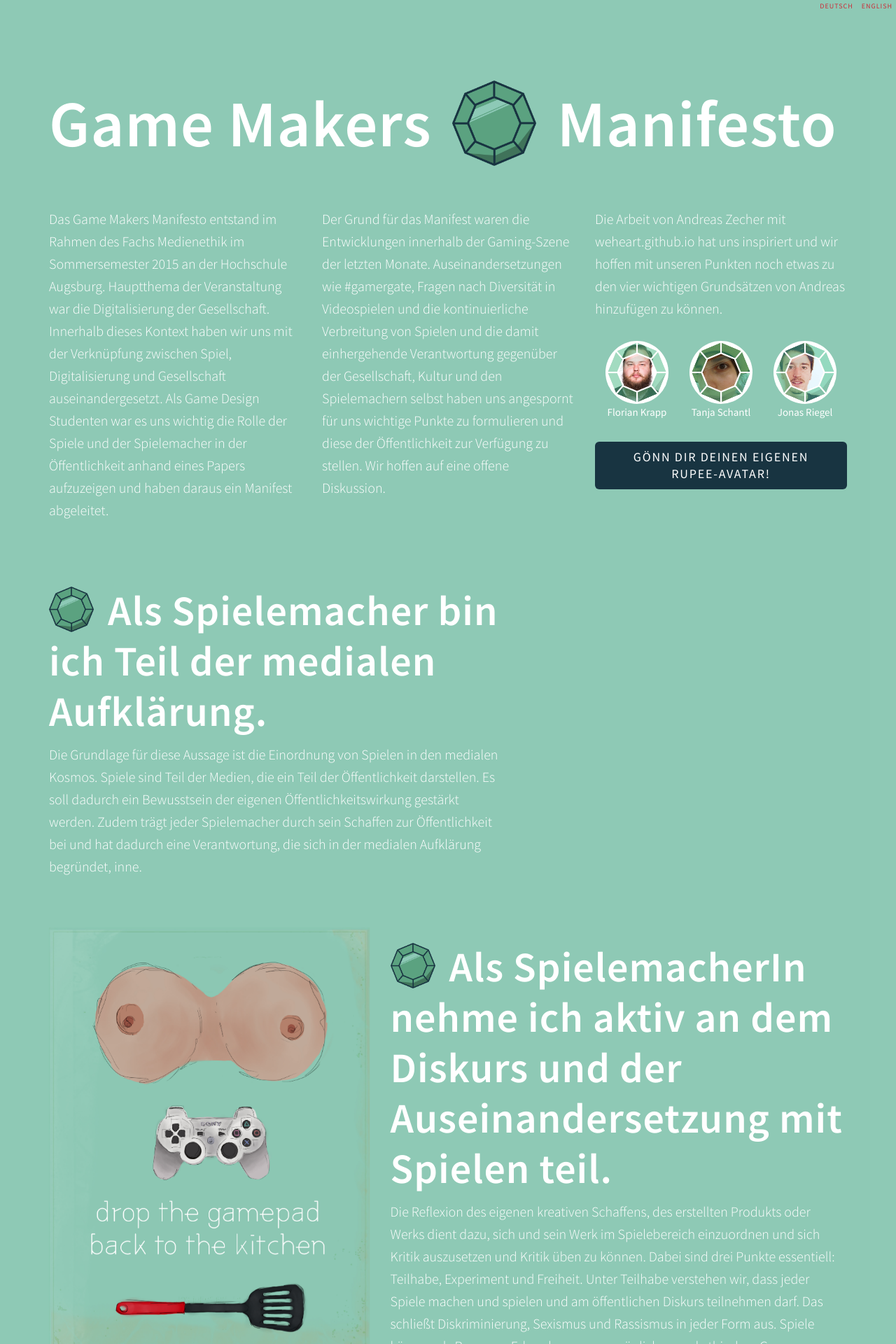
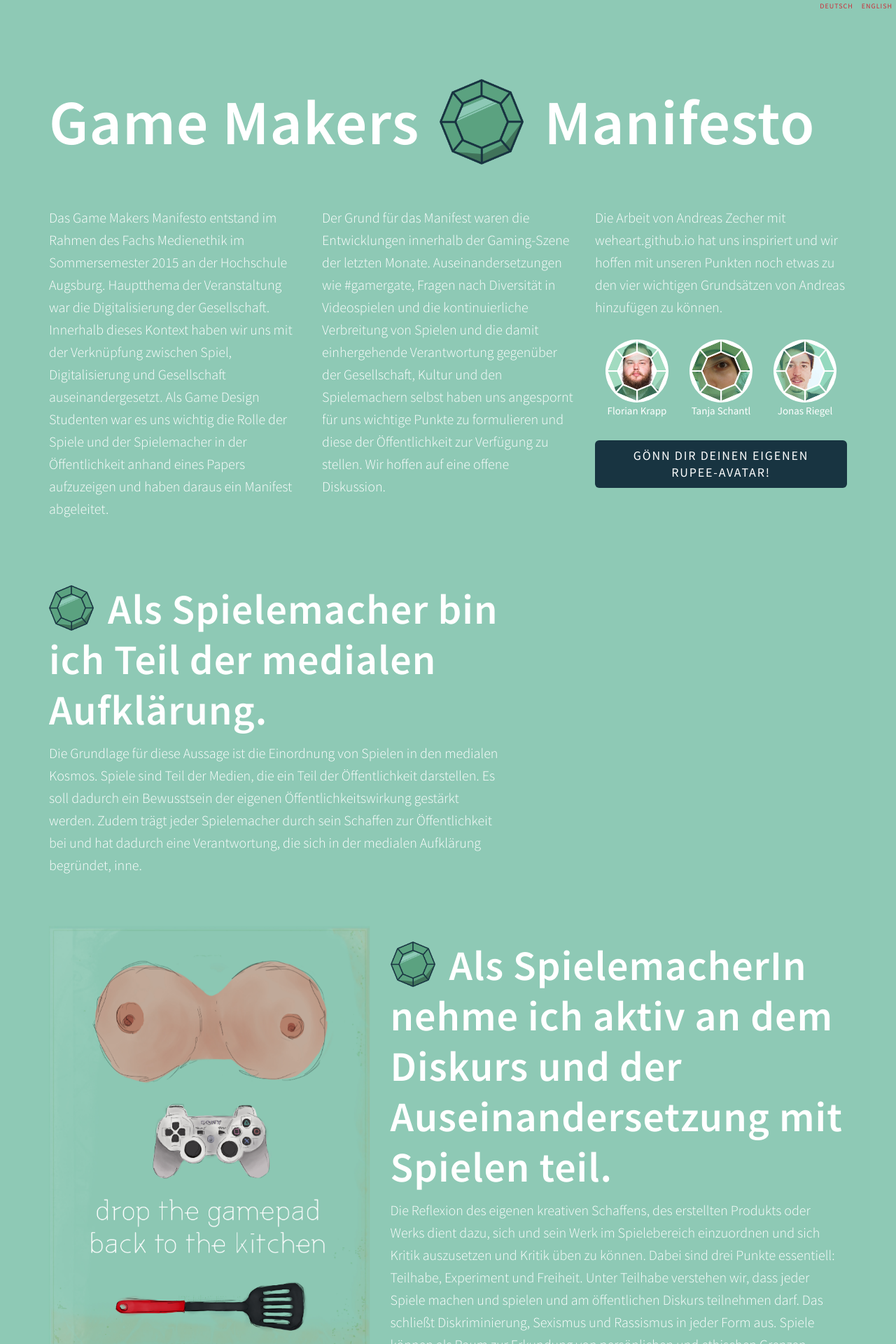
Before and after one commit to gamemakersmanifesto/gamemakersmanifesto.github.io, a Jekyll site: the page built from index.html, in a window 1280 px wide. Shown: the top 1920 px of the page at 70% size. Built offline with Jekyll 4.4.1, drawn with Linux system fonts in a browser that asks for light colours; nearby versions of some CDN libraries; comment, search, counter and statistics services are not loaded.

Commit message:
REFURBISH: Structure + Css

```diff
--- a/css/main.css
+++ b/css/main.css
@@ -137,7 +137,7 @@ p {
 
 @media all and (min-width: 960px) {
     h1 {
-        font-size: 9.3rem;
+        font-size: 9rem;
     }
     h2 {
         font-size: 6rem;
```
